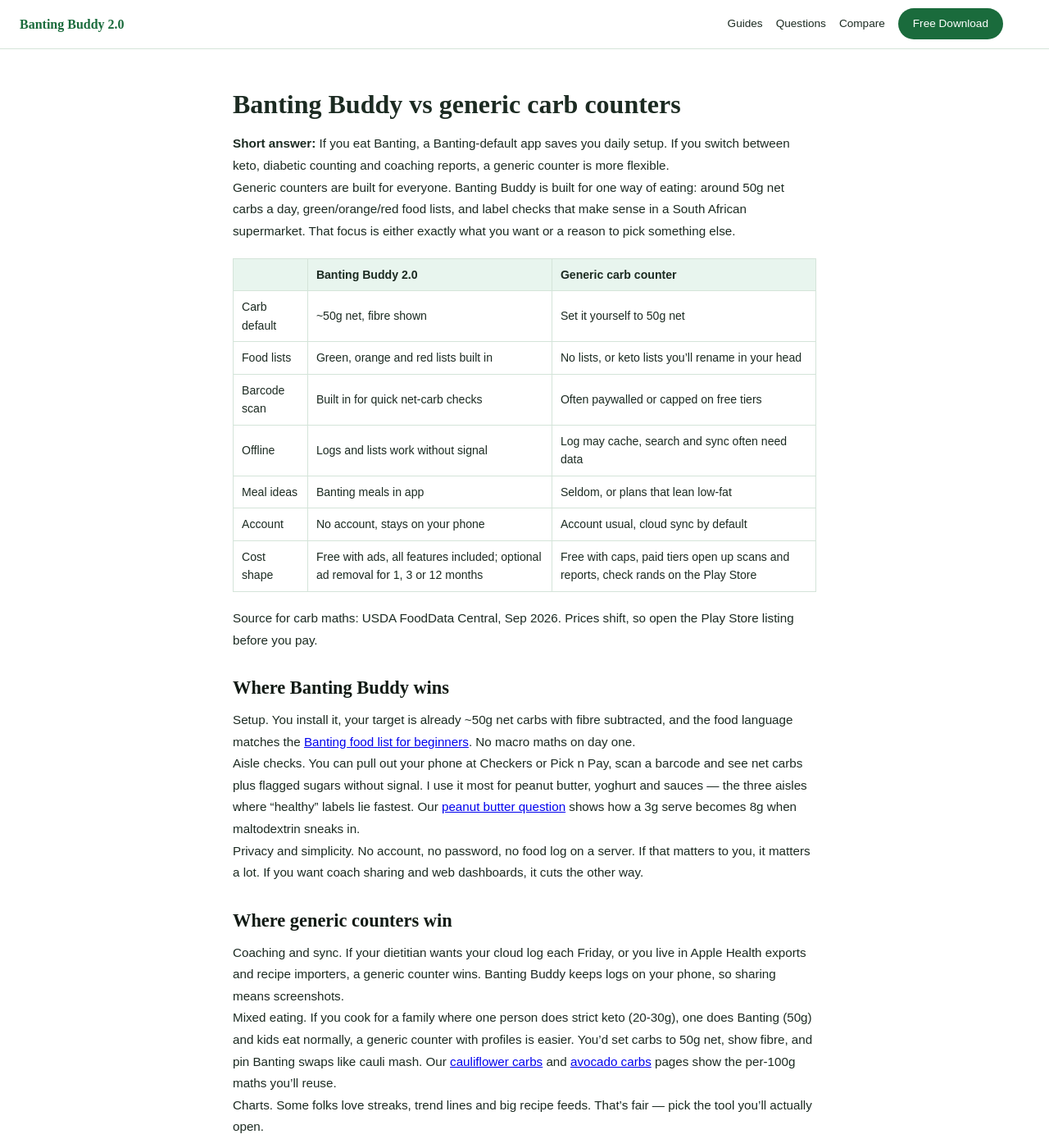
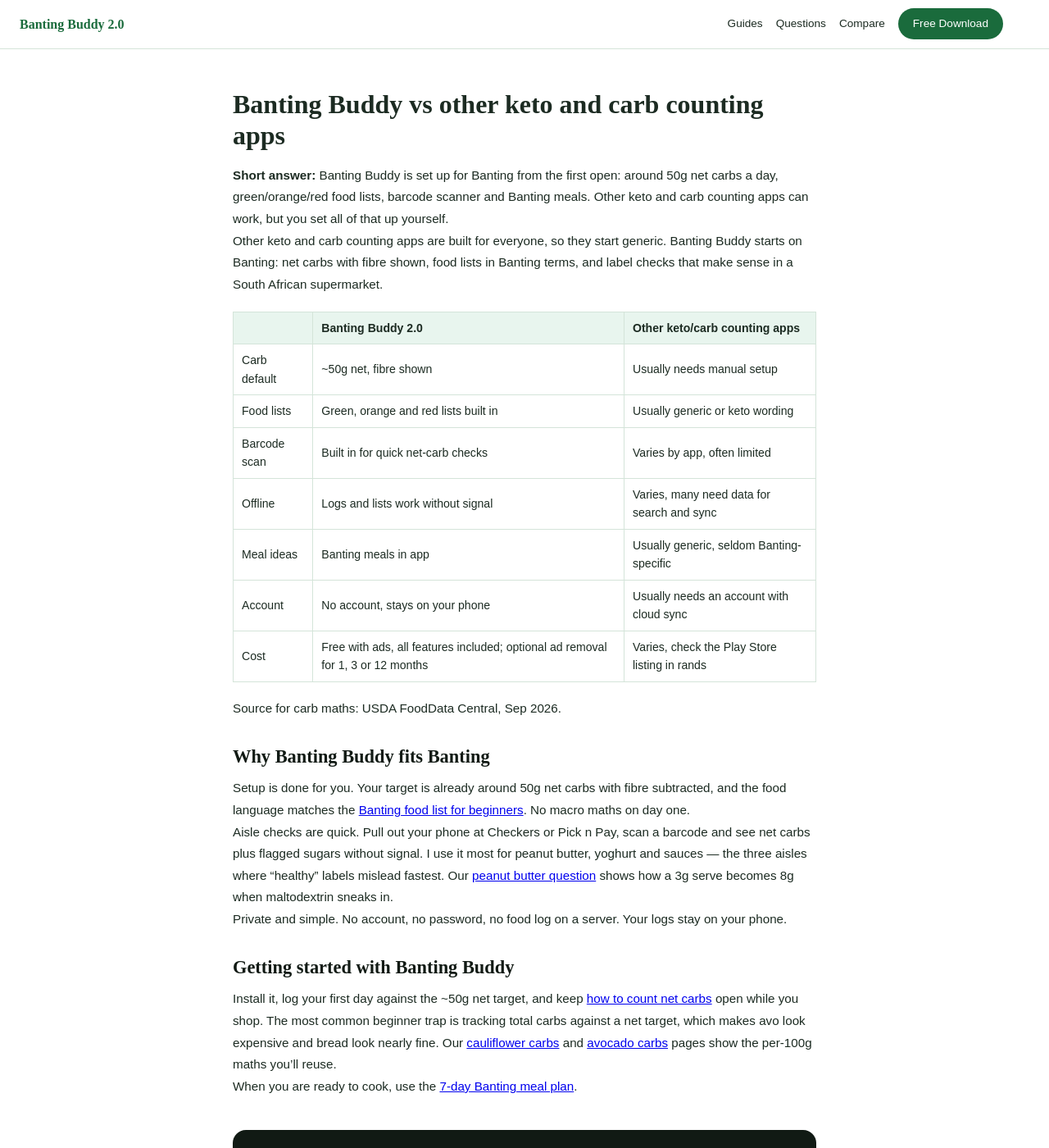
Before and after one commit to n8us/-banting-buddy-landing, a Jekyll site: the page built from compare/banting-buddy-vs-carb-counter.md, in a window 1280 px wide and 1400 px high. Shown: the whole window at 82% size. Built offline with Jekyll 4.4.1, drawn with Linux system fonts in a browser that asks for light colours; some of the changed text lies outside the part shown.

Commit message:
Make vs-carb-counter page product-led, drop competitor endorsements

```diff
--- a/compare/banting-buddy-vs-carb-counter.md
+++ b/compare/banting-buddy-vs-carb-counter.md
@@ -1,49 +1,41 @@
 ---
 title: "Banting Buddy vs carb counters"
-description: "Banting Buddy vs generic carb counters: 50g default, offline use, privacy and when generic wins."
+description: "Banting Buddy vs other keto and carb counting apps: 50g default, offline lists, scanner and privacy."
 date: 2026-09-19
 last_modified_at: 2026-09-19
 ---
 
-# Banting Buddy vs generic carb counters
+# Banting Buddy vs other keto and carb counting apps
 
-**Short answer:** If you eat Banting, a Banting-default app saves you daily setup. If you switch between keto, diabetic counting and coaching reports, a generic counter is more flexible.
+**Short answer:** Banting Buddy is set up for Banting from the first open: around 50g net carbs a day, green/orange/red food lists, barcode scanner and Banting meals. Other keto and carb counting apps can work, but you set all of that up yourself.
 
-Generic counters are built for everyone. Banting Buddy is built for one way of eating: around 50g net carbs a day, green/orange/red food lists, and label checks that make sense in a South African supermarket. That focus is either exactly what you want or a reason to pick something else.
+Other keto and carb counting apps are built for everyone, so they start generic. Banting Buddy starts on Banting: net carbs with fibre shown, food lists in Banting terms, and label checks that make sense in a South African supermarket.
 
-| | Banting Buddy 2.0 | Generic carb counter |
+| | Banting Buddy 2.0 | Other keto/carb counting apps |
 |---|---|---|
-| Carb default | ~50g net, fibre shown | Set it yourself to 50g net |
-| Food lists | Green, orange and red lists built in | No lists, or keto lists you'll rename in your head |
-| Barcode scan | Built in for quick net-carb checks | Often paywalled or capped on free tiers |
-| Offline | Logs and lists work without signal | Log may cache, search and sync often need data |
-| Meal ideas | Banting meals in app | Seldom, or plans that lean low-fat |
-| Account | No account, stays on your phone | Account usual, cloud sync by default |
-| Cost shape | Free with ads, all features included; optional ad removal for 1, 3 or 12 months | Free with caps, paid tiers open up scans and reports, check rands on the Play Store |
+| Carb default | ~50g net, fibre shown | Usually needs manual setup |
+| Food lists | Green, orange and red lists built in | Usually generic or keto wording |
+| Barcode scan | Built in for quick net-carb checks | Varies by app, often limited |
+| Offline | Logs and lists work without signal | Varies, many need data for search and sync |
+| Meal ideas | Banting meals in app | Usually generic, seldom Banting-specific |
+| Account | No account, stays on your phone | Usually needs an account with cloud sync |
+| Cost | Free with ads, all features included; optional ad removal for 1, 3 or 12 months | Varies, check the Play Store listing in rands |
 
-Source for carb maths: USDA FoodData Central, Sep 2026. Prices shift, so open the Play Store listing before you pay.
+Source for carb maths: USDA FoodData Central, Sep 2026.
 
-## Where Banting Buddy wins
+## Why Banting Buddy fits Banting
 
-Setup. You install it, your target is already ~50g net carbs with fibre subtracted, and the food language matches the [Banting food list for beginners]({{ site.baseurl }}/guides/banting-food-list-beginners/). No macro maths on day one.
+Setup is done for you. Your target is already around 50g net carbs with fibre subtracted, and the food language matches the [Banting food list for beginners]({{ site.baseurl }}/guides/banting-food-list-beginners/). No macro maths on day one.
 
-Aisle checks. You can pull out your phone at Checkers or Pick n Pay, scan a barcode and see net carbs plus flagged sugars without signal. I use it most for peanut butter, yoghurt and sauces — the three aisles where "healthy" labels lie fastest. Our [peanut butter question]({{ site.baseurl }}/questions/is-peanut-butter-banting-friendly/) shows how a 3g serve becomes 8g when maltodextrin sneaks in.
+Aisle checks are quick. Pull out your phone at Checkers or Pick n Pay, scan a barcode and see net carbs plus flagged sugars without signal. I use it most for peanut butter, yoghurt and sauces — the three aisles where "healthy" labels mislead fastest. Our [peanut butter question]({{ site.baseurl }}/questions/is-peanut-butter-banting-friendly/) shows how a 3g serve becomes 8g when maltodextrin sneaks in.
 
-Privacy and simplicity. No account, no password, no food log on a server. If that matters to you, it matters a lot. If you want coach sharing and web dashboards, it cuts the other way.
+Private and simple. No account, no password, no food log on a server. Your logs stay on your phone.
 
-## Where generic counters win
+## Getting started with Banting Buddy
 
-Coaching and sync. If your dietitian wants your cloud log each Friday, or you live in Apple Health exports and recipe importers, a generic counter wins. Banting Buddy keeps logs on your phone, so sharing means screenshots.
+Install it, log your first day against the ~50g net target, and keep [how to count net carbs]({{ site.baseurl }}/guides/how-to-count-net-carbs/) open while you shop. The most common beginner trap is tracking total carbs against a net target, which makes avo look expensive and bread look nearly fine. Our [cauliflower carbs]({{ site.baseurl }}/questions/how-many-carbs-in-cauliflower/) and [avocado carbs]({{ site.baseurl }}/questions/how-many-carbs-in-avocado/) pages show the per-100g maths you'll reuse.
 
-Mixed eating. If you cook for a family where one person does strict keto (20-30g), one does Banting (50g) and kids eat normally, a generic counter with profiles is easier. You'd set carbs to 50g net, show fibre, and pin Banting swaps like cauli mash. Our [cauliflower carbs]({{ site.baseurl }}/questions/how-many-carbs-in-cauliflower/) and [avocado carbs]({{ site.baseurl }}/questions/how-many-carbs-in-avocado/) pages show the per-100g maths you'll reuse.
-
-Charts. Some folks love streaks, trend lines and big recipe feeds. That's fair — pick the tool you'll actually open.
-
-## How to set either one up right
-
-Whichever you pick, do this once: set carbs to net (total minus fibre), set the target near 50g, and show fibre on the log screen. Then read [how to count net carbs]({{ site.baseurl }}/guides/how-to-count-net-carbs/) so label maths stops surprising you. The most common setup trap is tracking total carbs against a net target, which makes avo look expensive and bread look nearly fine.
-
-If you want the full method, keep our [Banting food list for beginners]({{ site.baseurl }}/guides/banting-food-list-beginners/) open while you shop.
+When you are ready to cook, use the [7-day Banting meal plan]({{ site.baseurl }}/guides/7-day-banting-meal-plan/).
 
 {% include cta.html %}
 
```
